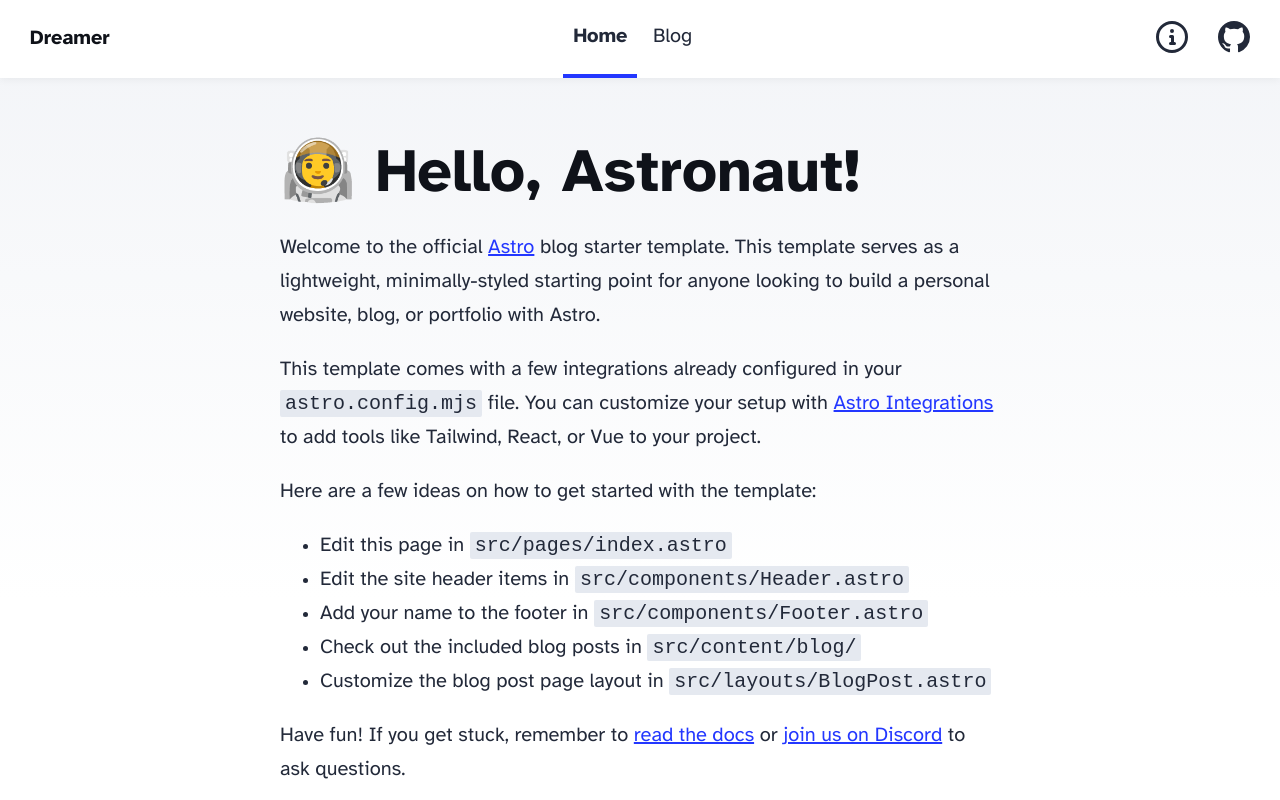
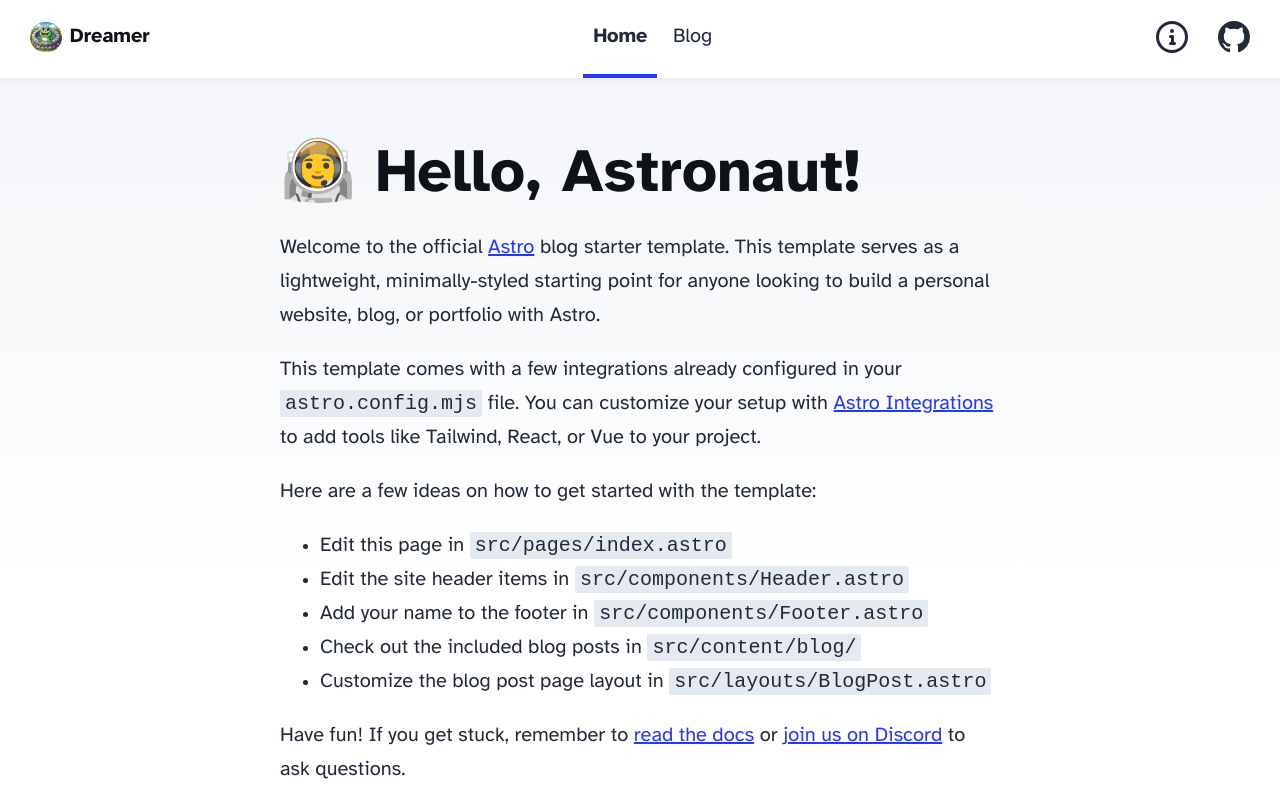
Before and after one commit to lycpan233/dreamer, an Astro site: page / in a window 1280 px wide. Shown: the top 800 px of the page. Built offline with nearby package versions, Linux system fonts and the light colour scheme; Astro itself is replaced by a stand-in of ours.

Commit message:
feat: 左上角图标优化

```diff
--- a/src/components/Header.astro
+++ b/src/components/Header.astro
@@ -5,7 +5,12 @@ import HeaderLink from "./HeaderLink.astro"
 
 <header>
   <nav>
-    <h2><a href="/">{SITE_TITLE}</a></h2>
+    <h2>
+      <a href="/">
+        <img src="/img/favicon.ico" alt="Site Icon" class="site-avatar" />
+        {SITE_TITLE}
+      </a>
+    </h2>
     <div class="internal-links">
       <HeaderLink href="/">Home</HeaderLink>
       <HeaderLink href="/blog">Blog</HeaderLink>
@@ -47,6 +52,16 @@ import HeaderLink from "./HeaderLink.astro"
   h2 a,
   h2 a.active {
     text-decoration: none;
+    display: flex;
+    align-items: center;
+    gap: 0.5rem;
+    color: var(--black);
+  }
+
+  .site-avatar {
+    width: 32px;
+    height: 32px;
+    border-radius: 50%;
   }
   nav {
     display: flex;
```
Also changed, not shown: src/layouts/BlogPost.astro (+12 -2 lines), src/pages/about.astro (+5 -4 lines).
